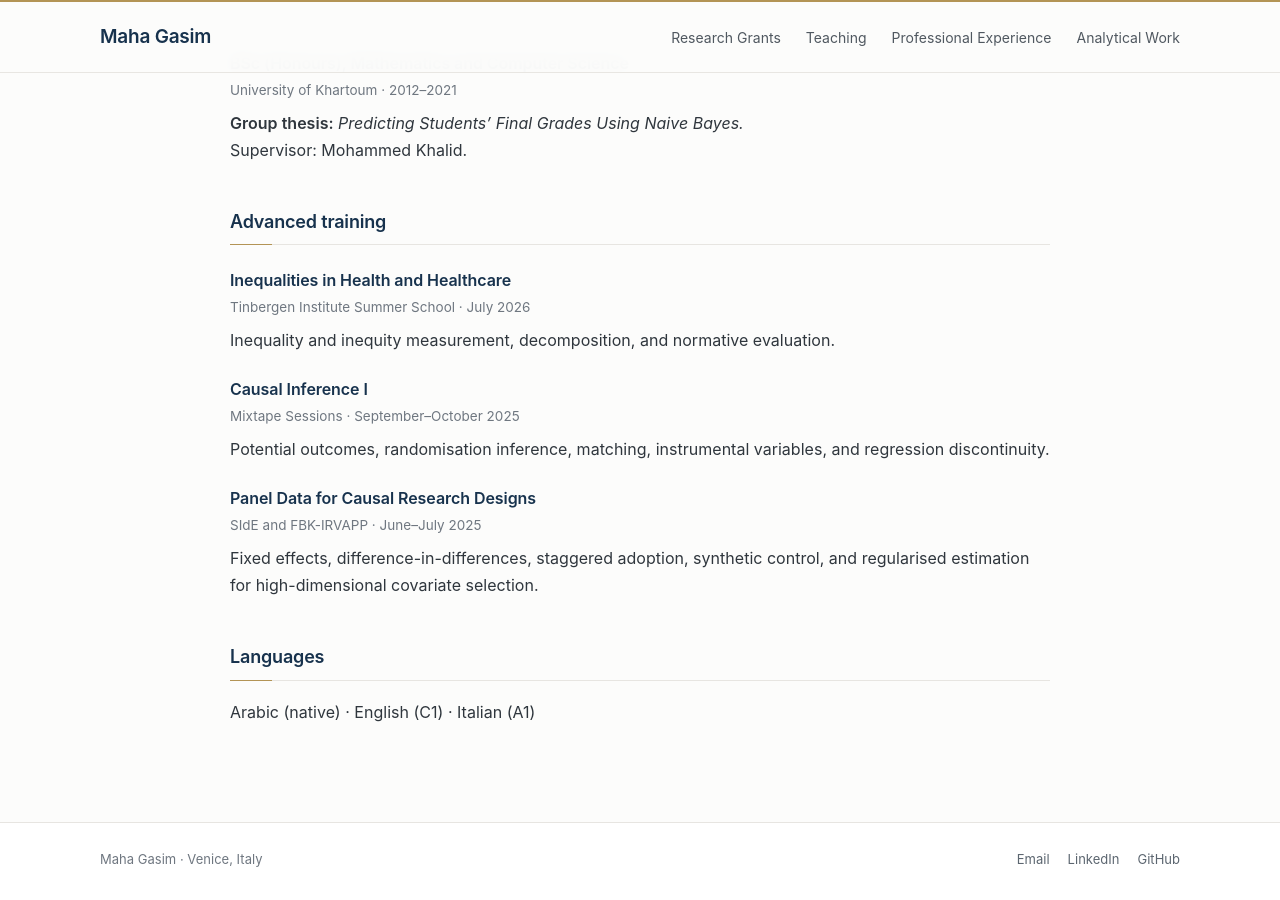
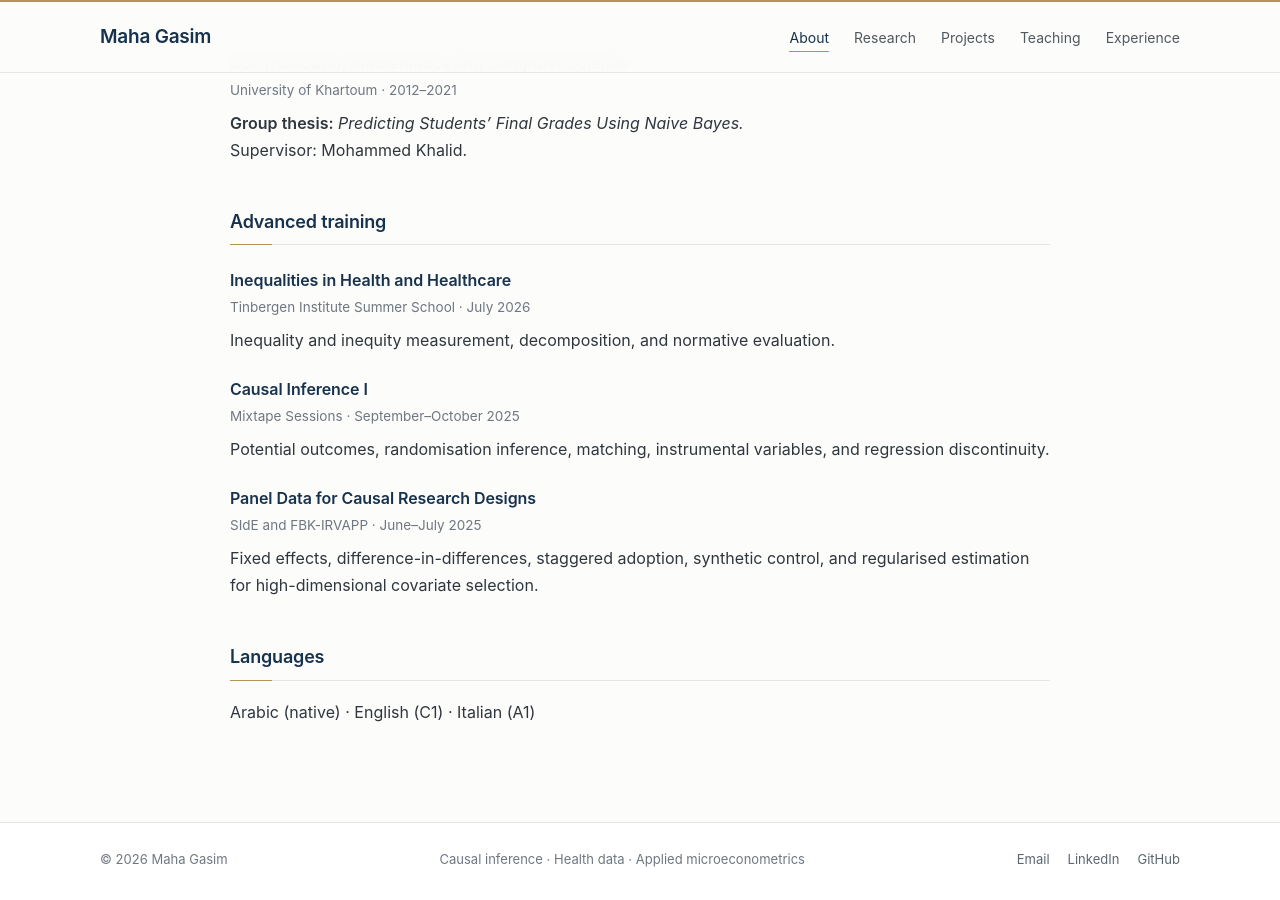
Before and after one commit to mahagasim/mahagasim.github.io, a Jekyll site: the page built from index.md, in a window 1280 px wide and 900 px high, scrolled down 1492 px. Built offline with Jekyll 4.4.1, drawn with Linux system fonts in a browser that asks for light colours.

Commit message:
Simplify navigation and site layout

```diff
--- a/_layouts/default.html
+++ b/_layouts/default.html
@@ -3,11 +3,10 @@
 <head>
   <meta charset="utf-8">
   <meta name="viewport" content="width=device-width, initial-scale=1">
-  <meta name="theme-color" content="#17324d">
+  <meta name="theme-color" content="#18384a">
   <meta name="description" content="{{ page.description | default: site.description | escape }}">
   <title>{% if page.title and page.title != 'About' %}{{ page.title }} · {% endif %}Maha Gasim</title>
   <link rel="stylesheet" href="{{ '/assets/css/style.css' | relative_url }}">
-  <link rel="stylesheet" href="{{ '/assets/css/learning.css' | relative_url }}">
 </head>
 <body>
   <header class="site-header">
@@ -15,10 +14,11 @@
       <a class="brand" href="{{ '/' | relative_url }}" aria-label="Maha Gasim home">Maha Gasim</a>
 
       <nav class="site-nav" aria-label="Primary navigation">
-        <a href="{{ '/research.html' | relative_url }}"{% if page.title == 'Research Grants' %} class="active"{% endif %}>Research Grants</a>
-        <a href="{{ '/teaching.html' | relative_url }}"{% if page.title == 'Teaching' %} class="active"{% endif %}>Teaching</a>
-        <a href="{{ '/experience.html' | relative_url }}"{% if page.title == 'Professional Experience' %} class="active"{% endif %}>Professional Experience</a>
-        <a href="{{ '/projects.html' | relative_url }}"{% if page.title == 'Selected Analytical Work' %} class="active"{% endif %}>Analytical Work</a>
+        <a href="{{ '/' | relative_url }}"{% if page.url == '/' %} class="active" aria-current="page"{% endif %}>About</a>
+        <a href="{{ '/research.html' | relative_url }}"{% if page.url == '/research.html' %} class="active" aria-current="page"{% endif %}>Research</a>
+        <a href="{{ '/projects.html' | relative_url }}"{% if page.url == '/projects.html' %} class="active" aria-current="page"{% endif %}>Projects</a>
+        <a href="{{ '/teaching.html' | relative_url }}"{% if page.url == '/teaching.html' %} class="active" aria-current="page"{% endif %}>Teaching</a>
+        <a href="{{ '/experience.html' | relative_url }}"{% if page.url == '/experience.html' %} class="active" aria-current="page"{% endif %}>Experience</a>
       </nav>
     </div>
   </header>
@@ -31,7 +31,8 @@
 
   <footer class="site-footer">
     <div class="footer-shell">
-      <span>Maha Gasim · Venice, Italy</span>
+      <span>© {{ site.time | date: '%Y' }} Maha Gasim</span>
+      <span class="footer-note">Causal inference · Health data · Applied microeconometrics</span>
       <div class="footer-links">
         <a href="mailto:mahagasim@gmail.com">Email</a>
         <a href="https://www.linkedin.com/in/maha-gasim-678975122">LinkedIn</a>
```
